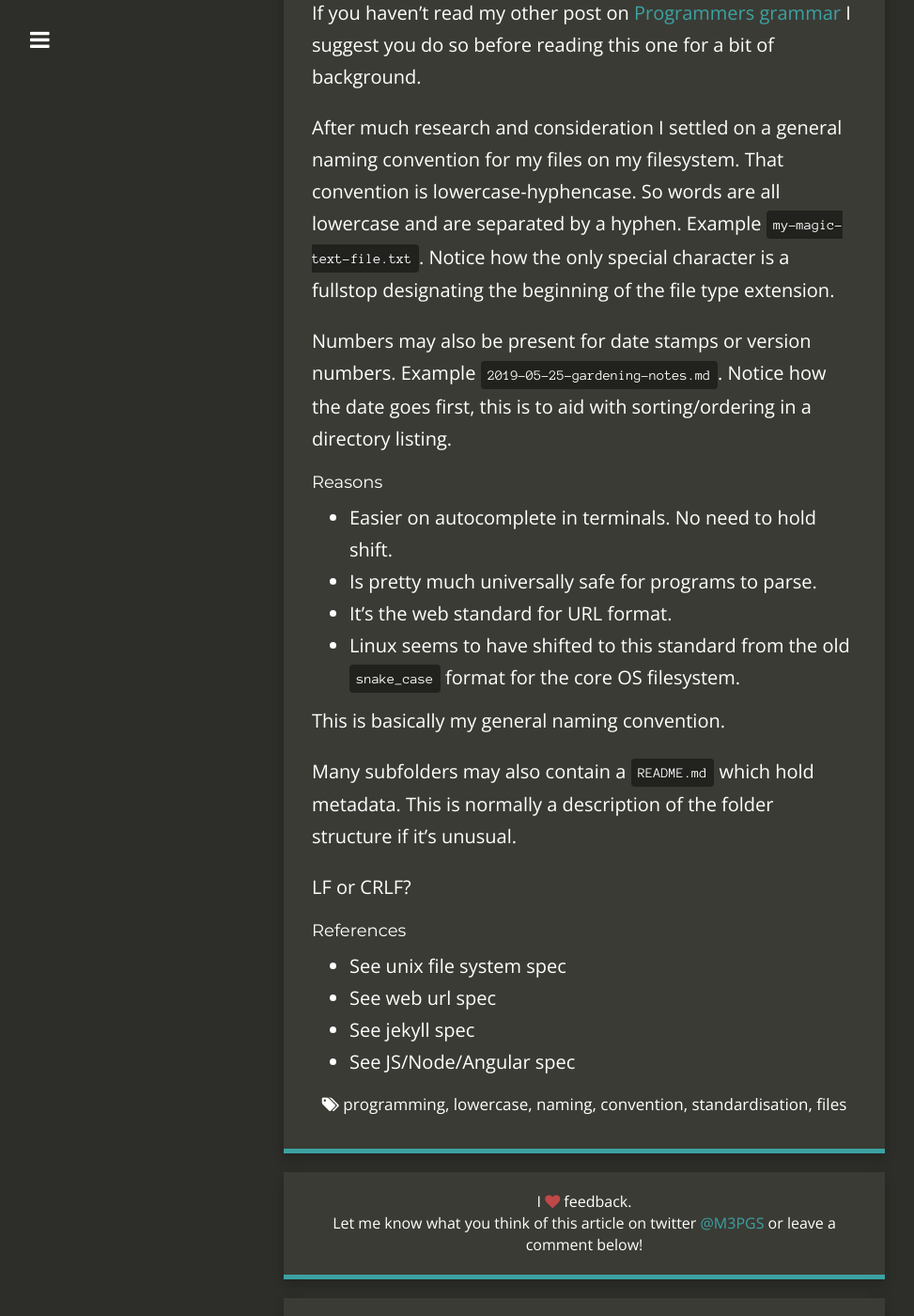
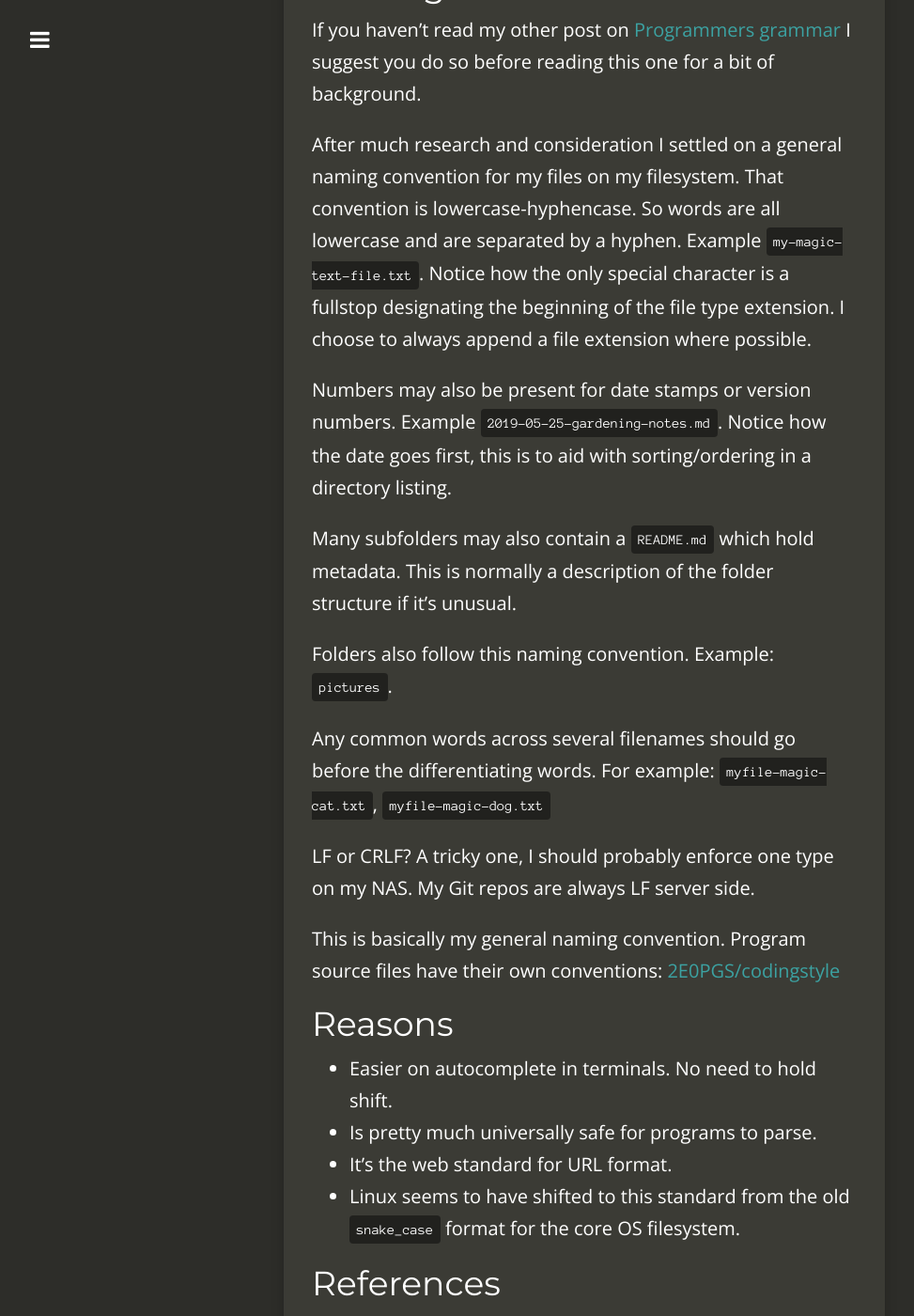
Before and after one commit to 2E0PGS/blog, a Jekyll site: the page built from _posts/2018-08-05-lowercase-all-the-things.md, in a window 1280 px wide and 1400 px high, scrolled down 324 px. Shown: the whole window at 94% size, without its empty margins (18-991 px from the left). Built offline with Jekyll 4.4.1, drawn with Linux system fonts in a browser that asks for light colours; nearby versions of some CDN libraries; comment, search, counter and statistics services are not loaded; some of the changed text lies outside the part shown.

Commit message:
Update blog post with references and mention folder names.

```diff
--- a/_posts/2018-08-05-lowercase-all-the-things.md
+++ b/_posts/2018-08-05-lowercase-all-the-things.md
@@ -15,30 +15,35 @@
  - files
 ---
 
-### Deciding on a personal file naming convention.
+# Deciding on a personal file naming convention.
 
 If you haven't read my other post on [Programmers grammar](https://2e0pgs.github.io/blog/programming/2018/08/05/programmers-grammar/) I suggest you do so before reading this one for a bit of background.
 
-After much research and consideration I settled on a general naming convention for my files on my filesystem. That convention is lowercase-hyphencase. So words are all lowercase and are separated by a hyphen. Example `my-magic-text-file.txt`. Notice how the only special character is a fullstop designating the beginning of the file type extension.
+After much research and consideration I settled on a general naming convention for my files on my filesystem. That convention is lowercase-hyphencase. So words are all lowercase and are separated by a hyphen. Example `my-magic-text-file.txt`. Notice how the only special character is a fullstop designating the beginning of the file type extension. I choose to always append a file extension where possible.
 
 Numbers may also be present for date stamps or version numbers. Example `2019-05-25-gardening-notes.md`. Notice how the date goes first, this is to aid with sorting/ordering in a directory listing.
 
-#### Reasons
+Many subfolders may also contain a `README.md` which hold metadata. This is normally a description of the folder structure if it's unusual.
+
+Folders also follow this naming convention. Example: `pictures`.
+
+Any common words across several filenames should go before the differentiating words. For example: `myfile-magic-cat.txt`, `myfile-magic-dog.txt`
+
+LF or CRLF? A tricky one, I should probably enforce one type on my NAS. My Git repos are always LF server side.
+
+This is basically my general naming convention. Program source files have their own conventions: [2E0PGS/codingstyle](https://bitbucket.org/2E0PGS/codingstyle)
+
+## Reasons
 
 * Easier on autocomplete in terminals. No need to hold shift.
 * Is pretty much universally safe for programs to parse.
 * It's the web standard for URL format.
 * Linux seems to have shifted to this standard from the old `snake_case` format for the core OS filesystem.
 
-This is basically my general naming convention.
+## References
 
-Many subfolders may also contain a `README.md` which hold metadata. This is normally a description of the folder structure if it's unusual.
-
-LF or CRLF?
-
-#### References
-
-* See unix file system spec
-* See web url spec
-* See jekyll spec
-* See JS/Node/Angular spec
+* [Filesystem Hierarchy Standard](https://refspecs.linuxfoundation.org/FHS_3.0/fhs-3.0.pdf)
+* [Uniform Resource Locators (URL)](https://tools.ietf.org/html/rfc1738)
+* [Jekyll structure](https://jekyllrb.com/docs/structure)
+* [Google JavaScript Style Guide](https://google.github.io/styleguide/jsguide.html#file-name)
+* [Angular coding style guide](https://angular.io/guide/styleguide#symbols-and-file-names)
```
